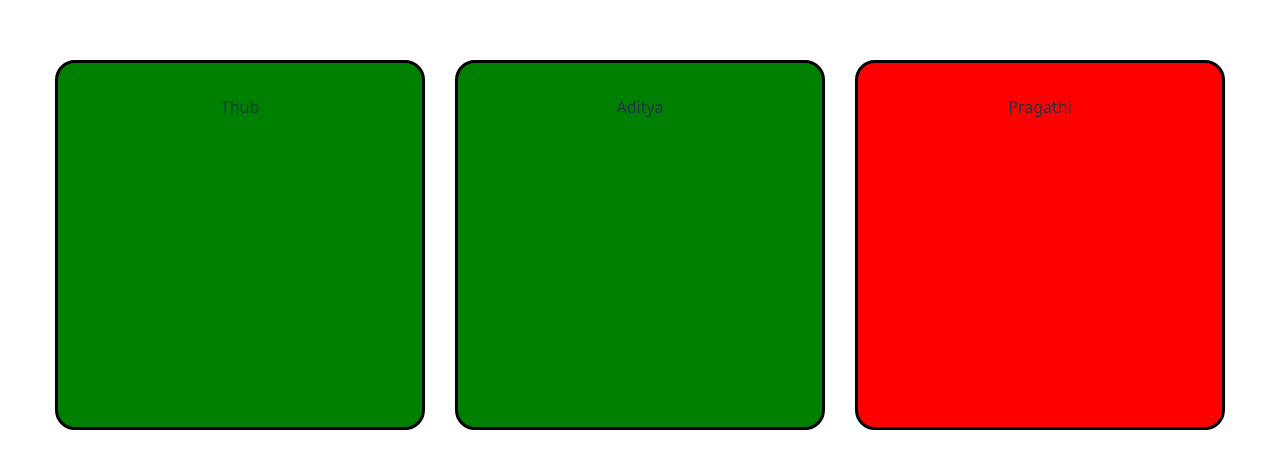
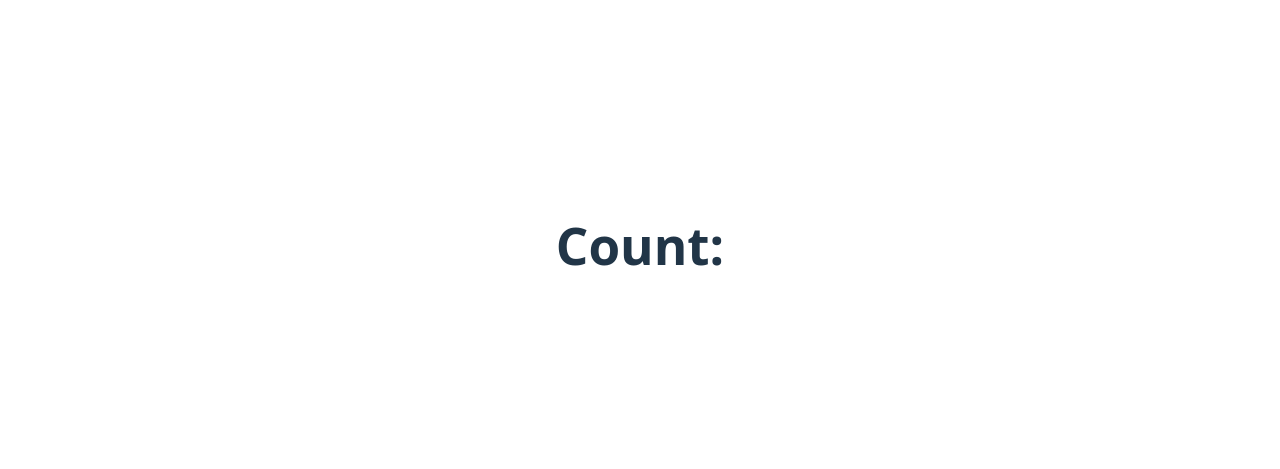
Before and after one commit to SaiDurga-28/React, a React (Vite) app: page / in a window 1280 px wide. Shown: the part 155-624 px from the top of the page. Built offline with nearby package versions, Linux system fonts and the light colour scheme.

Commit message:
Hook-1(useState)

```diff
--- a/src/App.jsx
+++ b/src/App.jsx
@@ -8,6 +8,7 @@ import './App.css'
 import Component1 from './Component1'
 import Component2 from './Component2'
 import Component from './Component'
+import Hook_useState from './Hook_useState'
 // import FunctionalComponent from './FunctionComponent.jsx'
 // import FormComponent from './FormComponent'
 // import SkillsComponent from './SkillsComponent'
@@ -83,7 +84,8 @@ function App() {
 {
   x==false ? <Component1/> : <Component2/>
 } */}
-<Component/>
+{/* <Component/> */}
+<Hook_useState />
     </>
   )
 }
--- /dev/null
+++ b/src/Hook_useState.jsx
@@ -0,0 +1,15 @@
+import React from "react";
+import { useState } from "react";
+function Hook_useState(){
+    // const x=10;
+    const [data,setdata]=useState(true)//10
+    const change=()=>{
+        setdata(!data)
+         useState(0)
+    setdata(data+1);
+    }
+    // console.log(data)
+    // setdata(200)
+    return <h1>Count: {data}</h1>
+}
+export default Hook_useState;
```
